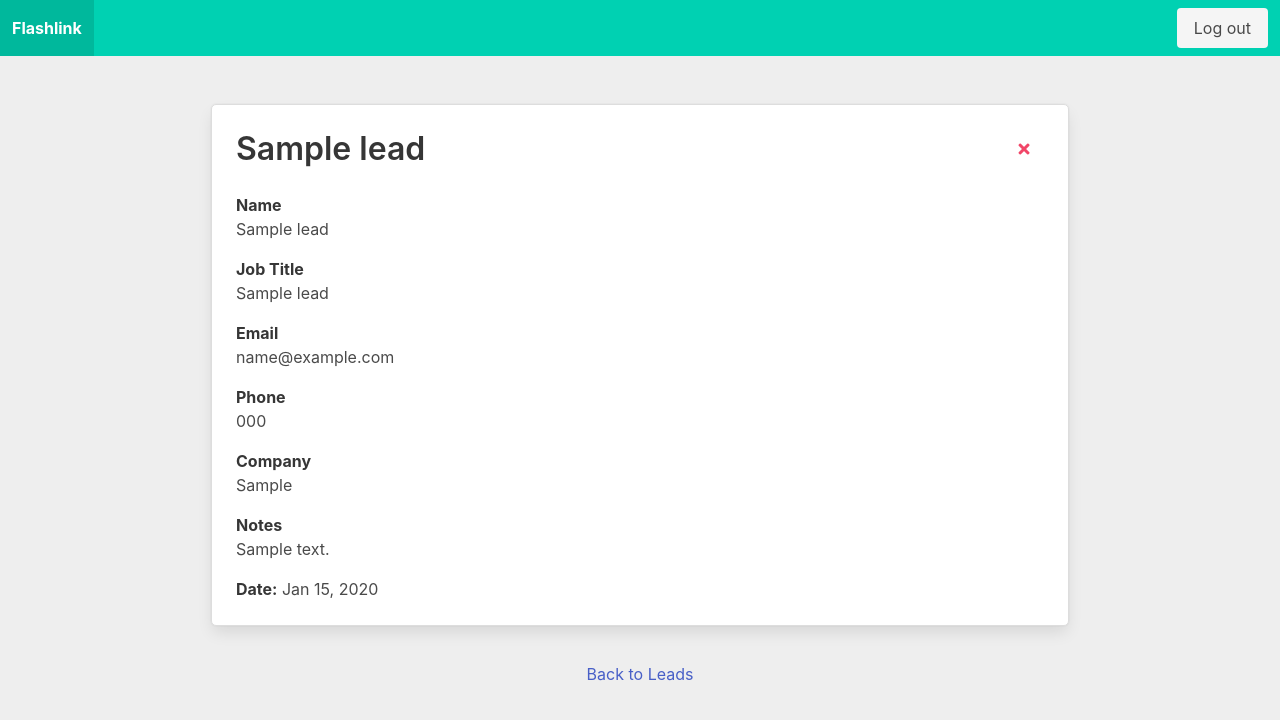
After one commit to eathren/bc, a Django app: page /dashboard/lead/1/ in a window 1280 px wide. The commit adds this page. Shown: the top 720 px of the page. Run offline with Django 5.2, Linux system fonts and the light colour scheme; a user stored in the database is signed in; tables that the repository leaves empty hold one stand-in row (values such as "Sample post").

Commit message:
leads and other updates

```diff
--- a/core/static/core/css/main.css
+++ b/core/static/core/css/main.css
@@ -5,6 +5,9 @@ html, body {
     padding: 0;
     background-color: #eeeeee;
 }
+
+
+
 
 .wrapper {
     min-height: 100vh;
--- a/core/templates/core/base.html
+++ b/core/templates/core/base.html
@@ -9,6 +9,7 @@
       {% block title %}
       {% endblock title %}
     </title>
+     <link rel="stylesheet" href="https://cdnjs.cloudflare.com/ajax/libs/font-awesome/5.15.4/css/all.min.css">
     <link href="https://cdn.jsdelivr.net/npm/bulma@0.9.3/css/bulma.min.css"
           rel="stylesheet" />
     <link href="{% static 'core/css/main.css' %}" rel="stylesheet" />
--- a/dashboard/models.py
+++ b/dashboard/models.py
@@ -33,6 +33,9 @@ class Lead(models.Model):
     name = models.CharField(max_length=100)
     email = models.EmailField()
     phone_number = models.CharField(max_length=15, blank=True, null=True)
+    job_title = models.CharField(max_length=100, blank=True, null=True)
+    company = models.CharField(max_length=100, blank=True, null=True)
+    notes = models.TextField(blank=True, null=True)
     created_at = models.DateTimeField(auto_now_add=True)
 
     def __str__(self):
--- /dev/null
+++ b/dashboard/templates/dashboard/lead_detail.html
@@ -0,0 +1,58 @@
+{% extends "core/base.html" %}
+{% block title %}
+    Lead Details
+{% endblock title %}
+{% block content %}
+    <div class="columns is-centered is-fullheight">
+        <div class="column is-three-quarters">
+            <div class="box">
+                <div class="level">
+                    <div class="level-left">
+                        <div class="level-item">
+                            <h1 class="title">{{lead.name}}</h1>
+                        </div>
+                    </div>
+                    <div class="level-right">
+                        <div class="level-item">
+                            <form method="post" action="{% url 'delete_lead' lead.id %}" onsubmit="return confirm('Are you sure you want to delete this lead?');">
+                                {% csrf_token %}
+                                <button type="submit" class="button is-white">
+                                    <span class="icon is-small has-text-danger">
+                                        <i class="fas fa-times" aria-hidden="true"></i>
+                                    </span>
+                                </button>
+                            </form>
+                        </div>
+                    </div>
+                </div>
+                <div class="content">
+                    {% if lead.name %}
+                        <p><strong>Name</strong> <br/> {{ lead.name }}</p>
+                    {% endif %}
+                    {% if lead.job_title %}
+                        <p><strong>Job Title</strong>  <br/> {{ lead.job_title }}</p>
+                    {% endif %}
+                    {% if lead.email %}
+                        <p><strong>Email</strong>  <br/> {{ lead.email }}</p>
+                    {% endif %}
+                    {% if lead.phone_number %}
+                        <p><strong>Phone</strong>  <br/> {{ lead.phone_number }}</p>
+                    {% endif %}
+                    {% if lead.company %}
+                        <p><strong>Company</strong>  <br/> {{ lead.company }}</p>
+                    {% endif %}
+                    {% if lead.website %}
+                        <p><strong>Website</strong> <br/> <a href="{{ lead.website }}">{{ lead.website }}</a></p>
+                    {% endif %}
+                    {% if lead.notes %}
+                        <p><strong>Notes</strong> <br/> {{ lead.notes }}</p>
+                    {% endif %}
+                    <p><strong>Date:</strong> {{ lead.created_at|date:"M d, Y " }}</p>
+                </div>
+            </div>
+            <footer>
+                <a href="{% url 'view_leads' lead.business_card.uuid %}" class="card-footer-item">Back to Leads</a>
+            </footer>
+        </div>
+    </div>
+{% endblock content %}
--- a/dashboard/urls.py
+++ b/dashboard/urls.py
@@ -7,7 +7,9 @@ from .views import (
     edit_business_card_view,
     share_business_card_view,
     delete_business_card_view,
-    view_leads
+    view_leads,
+    delete_lead,
+    lead_detail_view
 )
 
 urlpatterns = [
@@ -19,4 +21,6 @@ urlpatterns = [
     path('card/<uuid:uuid>/delete/', delete_business_card_view, name='delete_business_card'),
     path('card/<uuid:uuid>/leads/', view_leads, name='view_leads'),
     path('capture-lead/<uuid:uuid>/', capture_lead, name='capture_lead'),
+    path('lead/delete/<int:id>/', delete_lead, name='delete_lead'),
+    path('lead/<int:id>/', lead_detail_view, name='lead_detail'),
 ]
--- a/dashboard/views.py
+++ b/dashboard/views.py
@@ -36,6 +36,19 @@ def capture_lead(request, uuid):
         messages.success(request, 'Your contact info has been submitted.')
         return redirect('business_card_detail', uuid=uuid)
     return render(request, 'dashboard/share_business_card.html', {'business_card': business_card})
+
+@login_required
+def lead_detail_view(request, id):
+    lead = get_object_or_404(Lead, id=id)
+    return render(request, 'dashboard/lead_detail.html', {'lead': lead})
+
+@login_required
+def delete_lead(request, id):
+    lead = get_object_or_404(Lead, id=id)
+    business_card_uuid = lead.business_card.uuid
+    lead.delete()
+    messages.success(request, 'Lead deleted successfully.')
+    return redirect('view_leads', uuid=business_card_uuid)
 
 @login_required
 def add_business_card_view(request):
```
Also changed, not shown: dashboard/templates/dashboard/business_card_detail.html (+25 -14 lines), dashboard/templates/dashboard/view_leads.html (+16 -19 lines), dashboard/migrations/0010_lead_company_lead_job_title_lead_notes.py (added), 4 other files.
